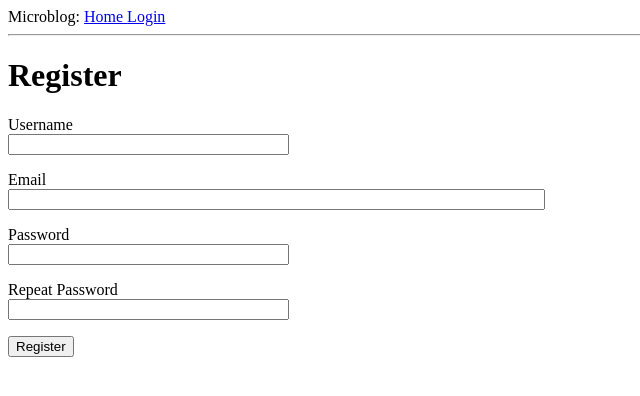
After one commit to ethanarsht/flask_practice_blog, a Flask app: page /register in a window 1280 px wide. The commit adds this page. Shown: the top 396 px of the page, without its empty margins (0-640 px from the left). Run offline with Flask 2, Linux system fonts and the light colour scheme.

Commit message:
user html and registration html

```diff
--- a/app/__init__.py
+++ b/app/__init__.py
@@ -2,10 +2,13 @@ from flask import Flask
 from config import Config
 from flask_sqlalchemy import SQLAlchemy
 from flask_migrate import Migrate
+from flask_login import LoginManager
 
 app = Flask(__name__)
 app.config.from_object(Config)
 db = SQLAlchemy(app)
 migrate = Migrate(app, db)
+login = LoginManager(app)
+login.login_view = 'login'
 
 from app import routes, models
--- a/app/forms.py
+++ b/app/forms.py
@@ -1,9 +1,27 @@
 from flask_wtf import FlaskForm
 from wtforms import StringField, PasswordField, BooleanField, SubmitField
-from wtforms.validators import DataRequired
+from wtforms.validators import DataRequired, ValidationError, EqualTo, Email
+from app.models import User
 
 class LoginForm(FlaskForm):
     username = StringField('Username', validators = [DataRequired()])
     password = PasswordField('Password', validators = [DataRequired()])
     remember_me = BooleanField('Remember Me')
     submit = SubmitField('Sign In')
+
+class RegistrationForm(FlaskForm):
+    username = StringField('Username', validators = [DataRequired()])
+    email = StringField('Email', validators = [DataRequired(), Email()])
+    password = PasswordField('Password', validators = [DataRequired()])
+    password2 = PasswordField(
+        'Repeat Password', validators = [DataRequired(), EqualTo('password')])
+    submit = SubmitField('Register')
+
+    def validate_username(self, username):
+        user = User.query.filter_by(username = username.data).first()
+        if user is not None:
+            raise ValidationError('Please use a different username.')
+    def validate_email(self, email):
+        user = User.query.filter_by(email = email.data).first()
+        if user is not None:
+            raise ValidationError('Please use a different email address.')
--- a/app/routes.py
+++ b/app/routes.py
@@ -1,10 +1,15 @@
-from flask import render_template, flash, redirect
-from app import app
-from app.forms import LoginForm
+from flask import render_template, flash, redirect, url_for
+from app import app, db
+from app.forms import LoginForm, RegistrationForm
+from flask_login import login_required
+from flask_login import current_user, login_user, logout_user
+from app.models import User
+from flask import request
+from werkzeug.urls import url_parse
 @app.route('/')
 @app.route('/index')
+@login_required
 def index():
-    user = {'username': 'Ethan'}
     posts = [
         {
             'author': {'username': 'John'},
@@ -15,14 +20,50 @@ def index():
             'body': 'The Avengers movie was so cool'
         }
     ]
-    return render_template('index.html', user = user, posts = posts)
+    return render_template('index.html', posts = posts)
 
 @app.route('/login', methods = ['GET', 'POST'])
 def login():
+    if current_user.is_authenticated:
+        return redirect(url_for('index'))
     form = LoginForm()
     if form.validate_on_submit():
-        flash('Login requested for user {}, remember_me = {}'.format(
-            form.username.data, form.remember_me.data
-        ))
-        return redirect('/index')
+        user = User.query.filter_by(username = form.username.data).first()
+        if user is None or not user.check_password(form.password.data):
+            flash('Invalid username or password')
+            return redirect(url_for('login'))
+        login_user(user, remember = form.remember_me.data)
+        next_page = request.args.get('next')
+        if not next_page or url_parse(next_page).netloc != '':
+            next_page = url_for('index')
+        return redirect(next_page)
     return render_template('login.html', title = 'Sign In', form = form)
+
+@app.route('/logout')
+def logout():
+    logout_user()
+    return redirect(url_for('index'))
+
+@app.route('/register', methods = ['GET', 'POST'])
+def register():
+    if current_user.is_authenticated:
+        return redirect(url_for('index'))
+    form = RegistrationForm()
+    if form.validate_on_submit():
+        user = User(username=form.username.data, email=form.email.data)
+        user.set_password(form.password.data)
+        db.session.add(user)
+        db.session.commit()
+        flash('Congratulations, you are now a registered user')
+        return redirect(url_for('login'))
+    return render_template('register.html', title = 'Register', form = form)
+
+@app.route('/user/<username>')
+@login_required
+def user(username):
+    user = User.query.filter_by(username = username).first_or_404()
+    posts = [
+        {'author': user, 'body': 'Test post #1'},
+        {'author': user, 'body': 'Test post #2'}
+    ]
+    return render_template('user.html', user=user, posts = posts)
--- a/app/templates/base.html
+++ b/app/templates/base.html
@@ -16,9 +16,14 @@
             <a href = "/index">
             Home
             </a>
+            {% if current_user.is_anonymous %}
             <a href = "/login">
             Login
             </a>
+            {% else %}
+            <a href = "{{ url_for('user', username = current_user.username) }}">Profile</a>
+            <a href="{{ url_for('logout') }}">Logout</a>
+            {% endif %}
         </div>
         <hr>
         {% with messages = get_flashed_messages() %}
--- a/app/templates/index.html
+++ b/app/templates/index.html
@@ -2,7 +2,7 @@
 
 {% block content %}
     <h1>
-        Hi, {{ user.username}}!
+        Hi, {{ current_user.username}}!
     </h1>
     {% for post in posts %}
     <div>
--- a/app/templates/login.html
+++ b/app/templates/login.html
@@ -27,4 +27,6 @@
             {{ form.submit() }}
         </p>
     </form>
+    <p>New user? <a href="{{ url_for('register') }}">
+    Click to register </a></p>
     {% endblock %}
--- /dev/null
+++ b/app/templates/register.html
@@ -0,0 +1,42 @@
+{% extends "base.html" %}
+
+{% block content %}
+    <h1>Register</h1>
+    <form action = "" method = "post">
+        {{ form.hidden_tag() }}
+        <p>
+            {{ form.username.label }} <br>
+            {{ form.username(size=32) }} <br>
+            {% for error in form.username.errors %}
+            <span style ="color:red;">
+            [{{ error }}]
+            </span>
+            {% endfor %}
+        </p>
+        <p>
+            {{ form.email.label }} <br>
+            {{ form.email(size = 64) }} <br>
+            {% for error in form.email.errors %}
+            <span style = "color:red;">[{{ error }}]
+            </span>
+            {% endfor %}
+        </p>
+        <p>
+            {{ form.password.label }}<br>
+            {{ form.password(size=32) }}<br>
+            {% for error in form.password.errors %}
+            <span style="color: red;">[{{ error }}]</span>
+            {% endfor %}
+        </p>
+        <p>
+            {{ form.password2.label }}<br>
+            {{ form.password2(size=32) }}<br>
+            {% for error in form.password2.errors %}
+            <span style="color: red;">[{{ error }}]</span>
+            {% endfor %}
+        </p>
+        <p>
+            {{ form.submit() }}
+        </p>
+    </form>
+{% endblock %}
```
Also changed, not shown: app/models.py (+18 -1 lines), app/templates/user.html (added, +29 -0 lines), 1 other file.
